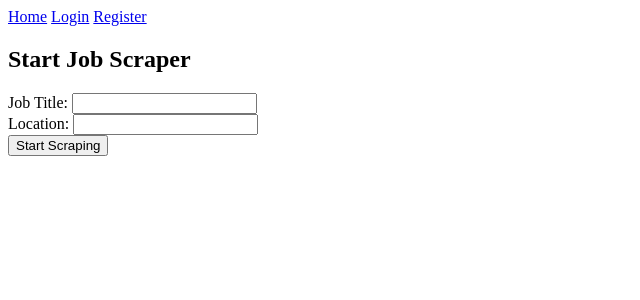
After one commit to AnthonySinitsa/cover-me-resume, a Django app: page /job-search/ in a window 1280 px wide. The commit adds this page. Shown: the top 300 px of the page, without its empty margins (0-640 px from the left). Run offline with Django 4.2, Linux system fonts and the light colour scheme.

Commit message:
radme update, and scraper issue

```diff
--- a/templates/base.html
+++ b/templates/base.html
@@ -14,6 +14,7 @@
                 <a href="{% url 'profile' %}">Profile</a>
                 <a href="{% url 'logout' %}">Logout</a>
                 <a href="{% url 'upload-resume' %}">Upload Resume</a>
+                <a href="{% url 'job_search' %}">Start Job Scraper</a>
             {% else %}
                 <a href="{% url 'login' %}">Login</a>
                 <a href="{% url 'register' %}">Register</a>
--- /dev/null
+++ b/templates/job_search.html
@@ -0,0 +1,22 @@
+{% extends 'base.html' %}
+
+{% block content %}
+<h2>Start Job Scraper</h2>
+
+<form method="post" action="{% url 'job_search' %}">
+    {% csrf_token %}
+    <div>
+        <label for="job_title">Job Title:</label>
+        <input type="text" name="job_title" required>
+    </div>
+
+    <div>
+        <label for="location">Location:</label>
+        <input type="text" name="location" required>
+    </div>
+
+    <div>
+        <button type="submit">Start Scraping</button>
+    </div>
+</form>
+{% endblock %}
--- a/web_app/scrapers/indeed_scraper/indeed.py
+++ b/web_app/scrapers/indeed_scraper/indeed.py
@@ -25,6 +25,10 @@ BASE_CONFIG = {
 
 def parse_search_page(result):
   """Find hidden web data of search results in Indeed.com search page HTML"""
+
+  # UNCOMMENT THIS FOR TESTING
+  # print(result.content)
+
   data = re.findall(r'window.mosaic.providerData\["mosaic-provider-jobcards"\]=(\{.+?\});', result.content)
   data = json.loads(data[0])
   return {
--- a/web_app/urls.py
+++ b/web_app/urls.py
@@ -10,4 +10,5 @@ urlpatterns = [
   path('download_cover_letter/', views.download_cover_letter, name='download_cover_letter'),
   path('download_cover_letter/<int:cover_letter_id>/', views.download_cover_letter, name='download_cover_letter_by_id'),
   path('delete_cover_letter/<int:letter_id>/', views.delete_cover_letter, name='delete_cover_letter'),
+  path('job-search/', views.job_search, name='job_search'),
 ]
--- a/web_app/views.py
+++ b/web_app/views.py
@@ -3,6 +3,7 @@ import json
 import openai
 import requests
 import pdfkit
+import asyncio
 from django.contrib.auth.mixins import LoginRequiredMixin
 from django.views.generic import TemplateView
 from django.shortcuts import render, redirect, get_object_or_404
@@ -142,8 +143,8 @@ def job_search(request):
     job_location = request.POST.get('job_location')
 
     # Run the scraper
-    from scrapers.indeed_scraper import run
-    run.scrape_jobs(job_title, job_location)
+    from web_app.scrapers.indeed_scraper.run import run
+    asyncio.run(run(job_title, job_location))
 
     # Redirect to results page after scraping
     return redirect('job_results')
```
Also changed, not shown: README.md.
